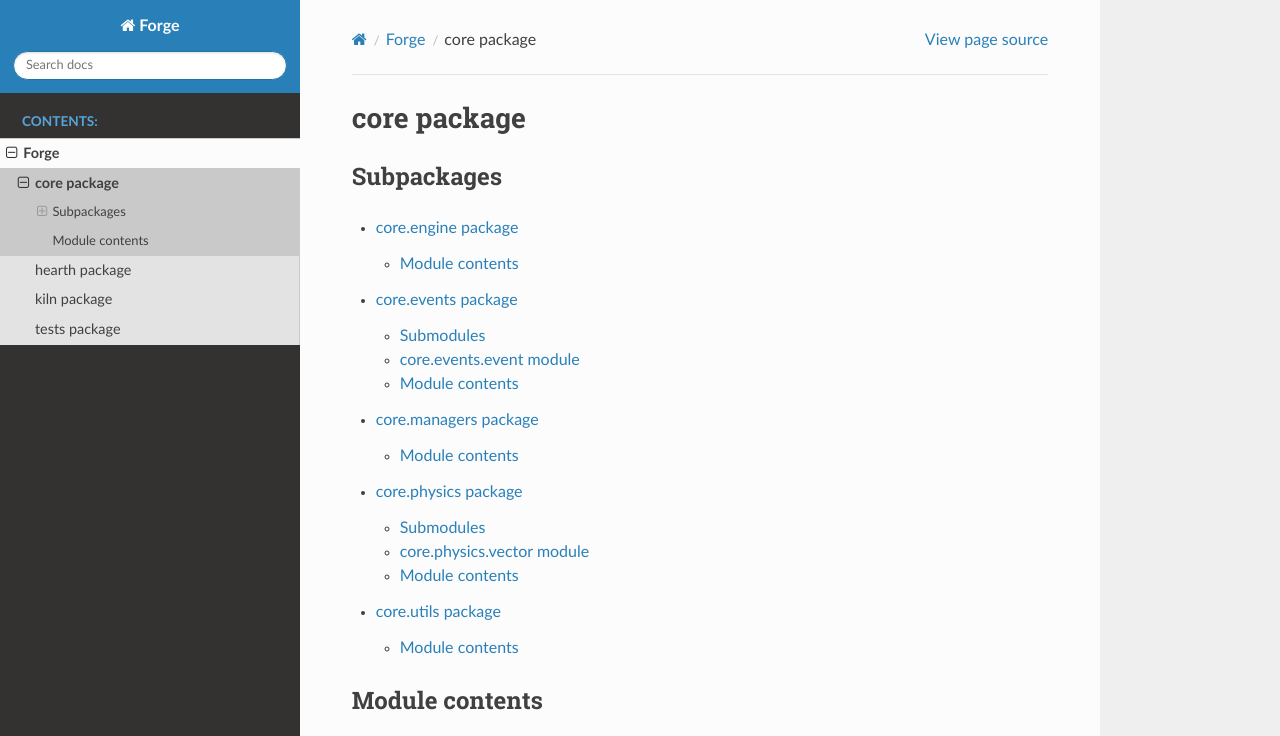
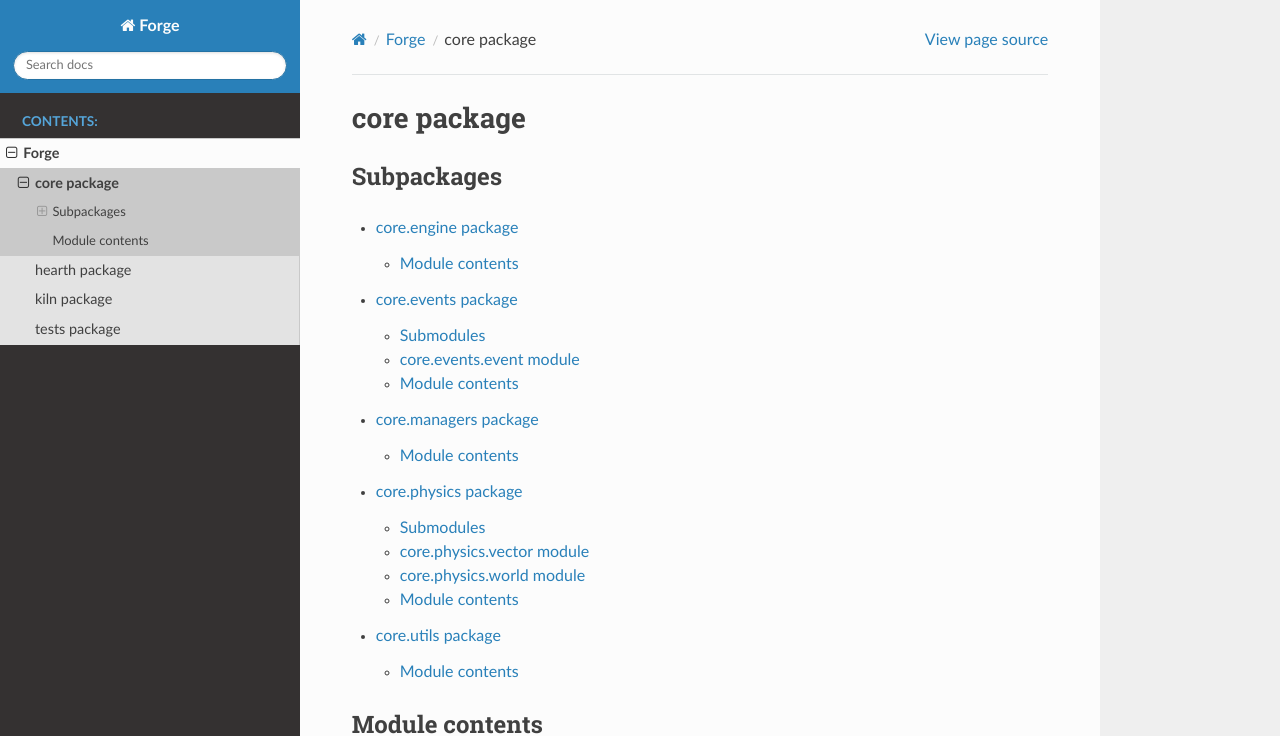
Before and after one commit to k-srivastava/Forge, a Sphinx documentation site: the page built from docs/core.rst, in a window 1280 px wide and 1053 px high, cut to the strip 0-736 px from the top of the window. Built offline with Sphinx 7.4.7 and the Read the Docs theme 2.0.0, drawn with Linux system fonts in a browser that asks for light colours.

Commit message:
Documentation for world.py added.

```diff
--- a/docs/core.physics.rst
+++ b/docs/core.physics.rst
@@ -12,6 +12,13 @@ core.physics.vector module
    :undoc-members:
    :show-inheritance:
 
+core.physics.world module
+--------------------------
+
+.. automodule:: core.physics.world
+   :members:
+   :undoc-members:
+   :show-inheritance:
 
 Module contents
 ---------------
```
Also changed, not shown: 9 other files.
